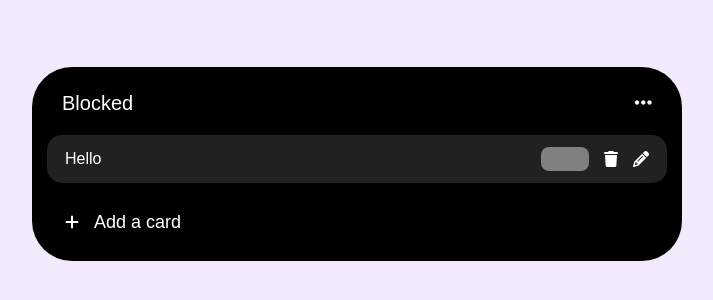
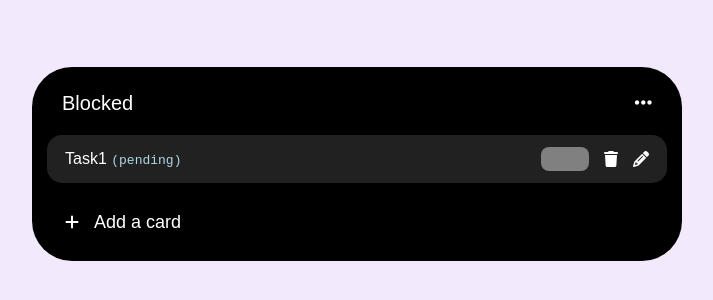
Before and after one commit to mrstrangeguy/Todo-App-Vue, a Vue app: page / in a window 1280 px wide. Shown: the part 236-536 px from the top of the page, without its empty margins (283-996 px from the left). Built offline with nearby package versions, Linux system fonts and the light colour scheme.

Commit message:
label done

```diff
--- a/src/components/Card.vue
+++ b/src/components/Card.vue
@@ -4,12 +4,16 @@
       >The input cannot contain any Special Characters</code
     >
     <div class="card" v-if="!isEditAreaVisible">
-      <div>{{ title }}</div>
+      <div>{{ title }} <code class="status-code-tag">{{`(${status})`}}</code></div>
+
+      <div class="edit-option-wrapper">
+
+        <div :class="`status-div ${getBgColor()} ${!isEditOptionVisible ? 'margin-0':''}`"></div>
+
       <div
         :class="`${isEditOptionVisible ? '' : 'visibility-0'}`"
         class="edit-options"
       >
-        <div :class="`status-div ${getBgColor()}`"></div>
         <i
           class="fa-solid fa-trash delete-icon"
           @click="$emit('handleDeleting', index)"
@@ -17,12 +21,13 @@
         <i class="fa-solid fa-pencil" @click="isEditAreaVisible = true"></i>
       </div>
     </div>
+    </div>
     <div v-if="isEditAreaVisible" class="edit-div">
       <input name="" id="" v-model="editText" />
       <div class="option-div">
         <select name="" id="progress-options" v-model="editedStatus">
           <option value="pending">pending</option>
-          <option value="inprogress">in-progress</option>
+          <option value="in-progress">in-progress</option>
           <option value="completed">completed</option>
         </select>
       </div>
@@ -76,7 +81,7 @@ const getBgColor = () => {
   let bgColor = "";
   if (props.status === "pending") {
     bgColor = "bg-grey";
-  } else if (props.status === "inprogress") {
+  } else if (props.status === "in-progress") {
     bgColor = "bg-orange";
   } else {
     bgColor = "bg-green";
@@ -87,8 +92,18 @@ const getBgColor = () => {
 </script>
 
 <style scoped>
+
+.status-code-tag {
+  color: lightblue;
+}
+
 i {
   cursor: pointer;
+}
+
+.edit-option-wrapper {
+  display: flex;
+  align-items: center;
 }
 
 .edit-options {
@@ -120,7 +135,11 @@ code {
 }
 
 .visibility-0 {
-  visibility: hidden;
+  display: none;
+}
+
+.margin-0 {
+  margin-right: 0;
 }
 
 .card div:nth-child(1) {
--- a/src/components/Cardslist.vue
+++ b/src/components/Cardslist.vue
@@ -89,7 +89,7 @@ import Card from "./Card.vue";
 import checkCharacters from "../helpers/checkCharacters";
 
 const isAddOptionVisible = ref<boolean>(false);
-const cardsData = ref<CardType[]>([{ title: "Hello", status: "pending" }]);
+const cardsData = ref<CardType[]>([{ title: "Task1", status: "pending" }]);
 const newTitle = ref<string>("");
 const newStatus = ref<string>("pending");
 const doesContainSpecialChar = ref<boolean>(false);
```
